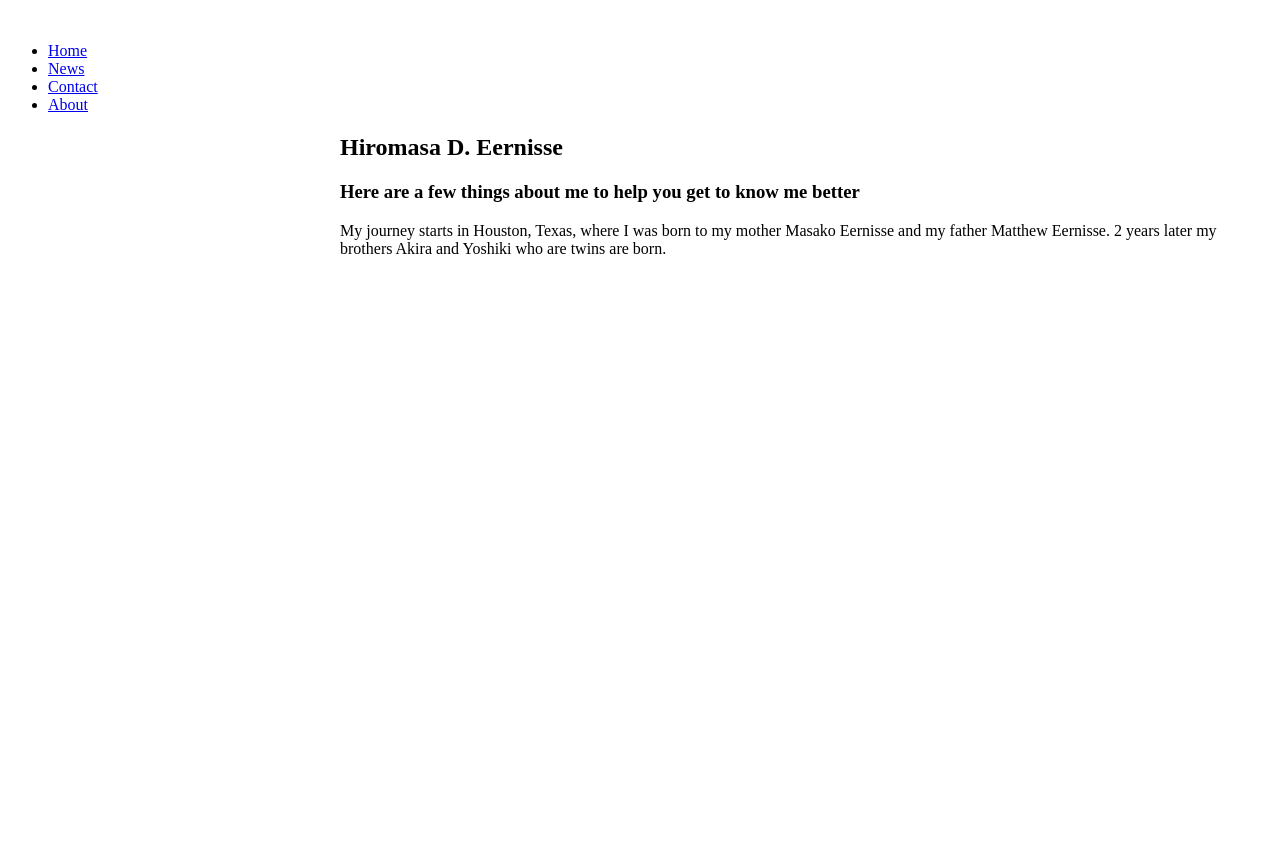
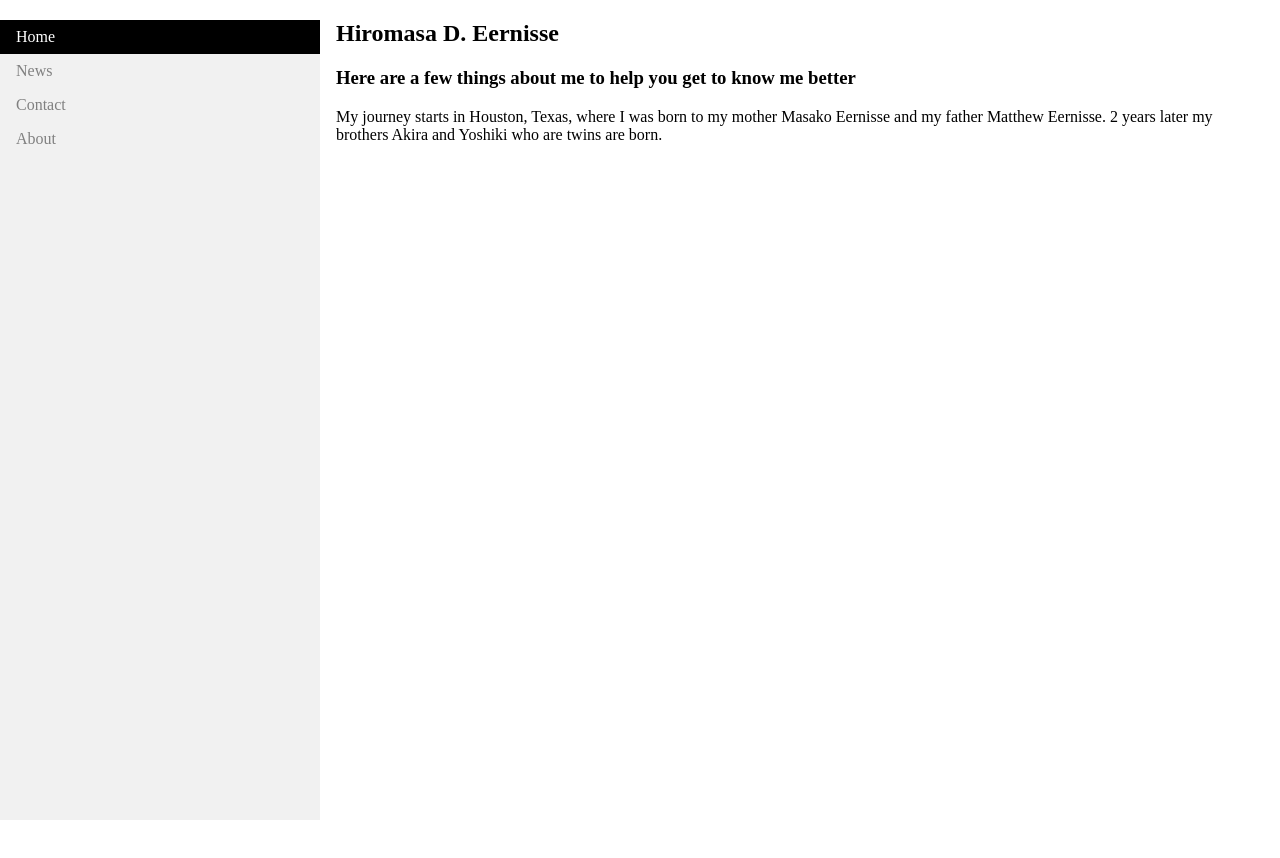
Before and after one commit to hiromasae/musicilistento, a plain HTML site: page index.html in a window 1280 px wide. Drawn offline with Linux system fonts and the light colour scheme.

Commit message:
Update index.html

```diff
--- a/index.html
+++ b/index.html
@@ -1,4 +1,41 @@
-<p>&nbsp;</p>
+<!DOCTYPE html>
+<html>
+<head>
+<style>
+body {
+  margin: 0;
+}
+
+ul {
+  list-style-type: none;
+  margin: 0;
+  padding: 0;
+  width: 25%;
+  background-color: #f1f1f1;
+  position: fixed;
+  height: 100%;
+  overflow: auto;
+}
+
+li a {
+  display: block;
+  color: grey;
+  padding: 8px 16px;
+  text-decoration: none;
+}
+
+li a.active {
+  background-color: black;
+  color: white;
+}
+
+li a:hover:not(.active) {
+  color: black;
+}
+</style>
+</head>
+<body>
+
 <ul>
 <li><a class="active" href="#home">Home</a></li>
 <li><a href="#news">News</a></li>
```
